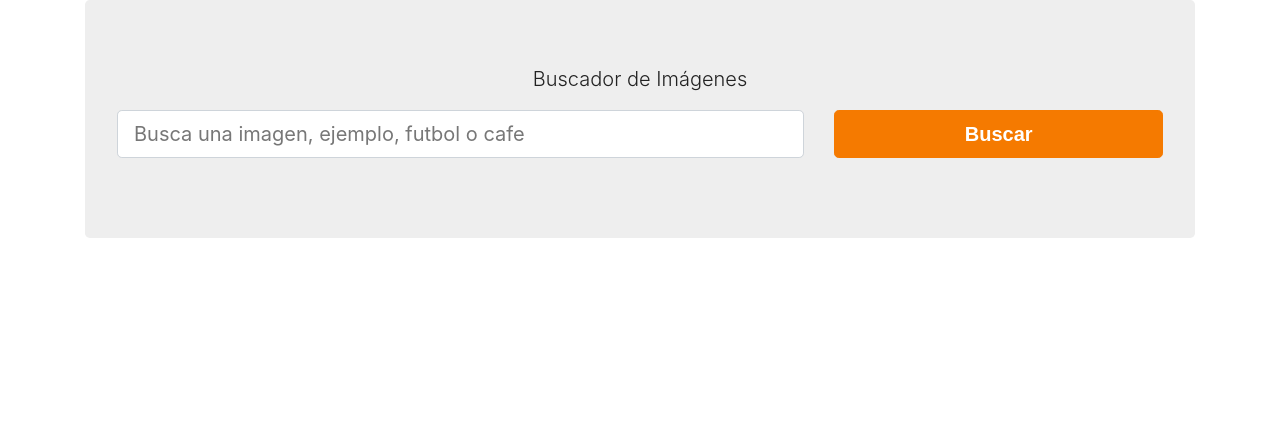
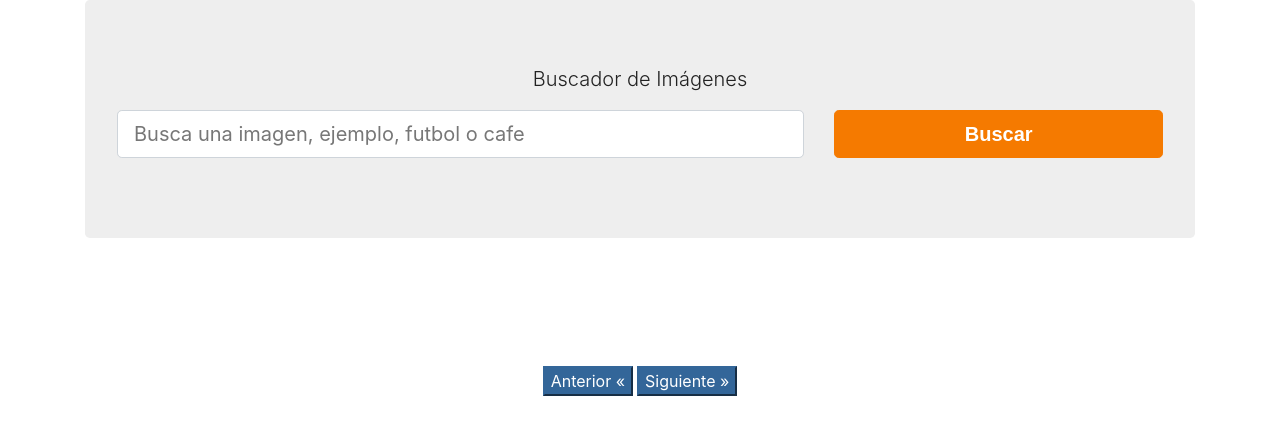
Before and after one commit to SantiagoAlvarze22/Buscador-imagenes-con-Pixabay-API, a React (Create React App) app: page / in a window 1280 px wide. Shown: the top 434 px of the page. Built offline with nearby package versions, Linux system fonts and the light colour scheme; a web font is replaced by a local one.

Commit message:
Evitar numeros negativos en paginador

```diff
--- a/src/App.js
+++ b/src/App.js
@@ -33,6 +33,27 @@
     consultarApi();
   }, [busqueda])
 
+  //Definir la pagina anterior
+  const paginaAnterior = () => {
+    const nuevaPaginaActual = paginaActual - 1;
+
+    //para no pasar a numeros negativos
+    if (nuevaPaginaActual === 0) return;
+
+    setPaginaActual(nuevaPaginaActual)
+  }
+
+  //Definir la pagina siguiente
+  const paginaSiguiente = () => {
+    const nuevaPaginaActual = paginaActual + 1;
+
+    //para indicar cuando es la utlima pagina
+    if (nuevaPaginaActual > totalPaginas) return;
+
+    setPaginaActual(nuevaPaginaActual)
+  }
+
+
   return (
     <div className="container">
       <div className="jumbotron">
@@ -45,6 +66,16 @@
         <ListadoImagenes
           imagenes={imagenes}
         />
+        <button
+          type="button"
+          className="bbtn btn-info mr-1"
+          onClick={paginaAnterior}
+        >Anterior &laquo;</button>
+        <button
+          type="button"
+          className="bbtn btn-info"
+          onClick={paginaSiguiente}
+        >Siguiente &raquo;</button>
       </div>
     </div>
   );
```
